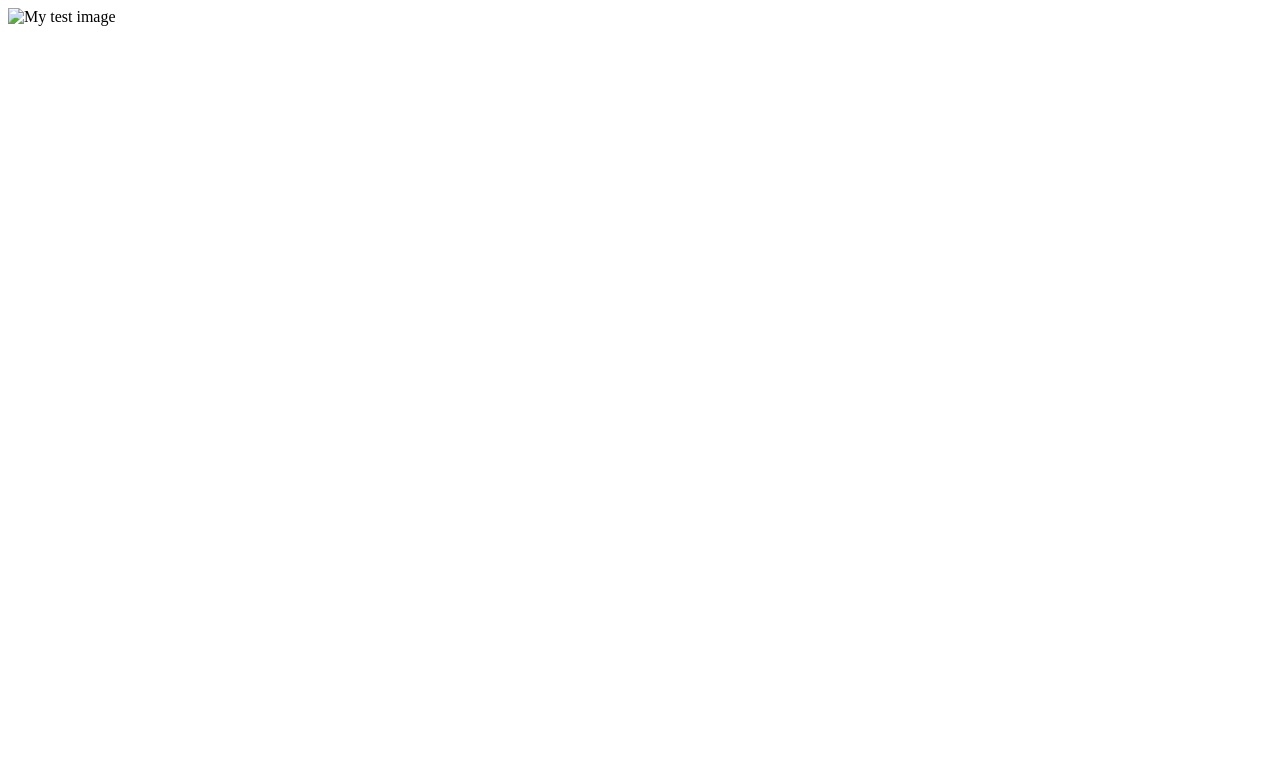
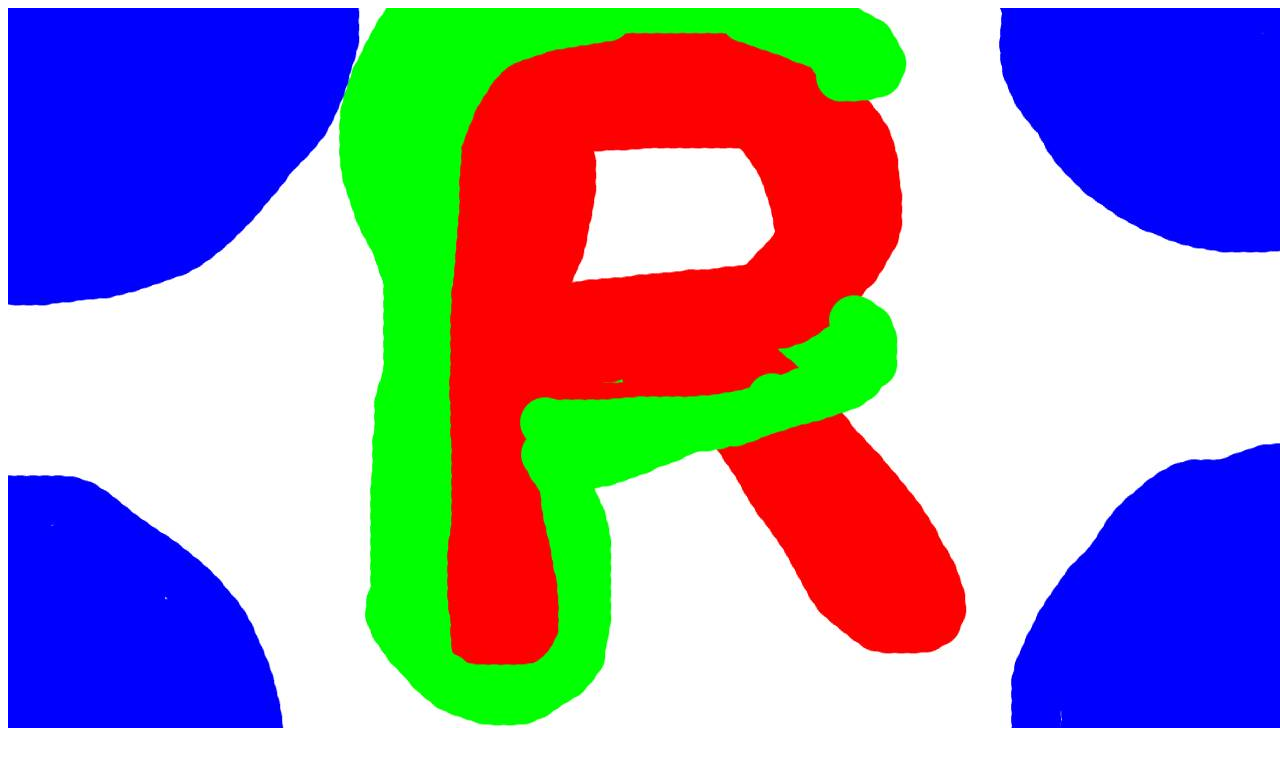
Before and after one commit to 24ta/MyHP, a plain HTML site: page index.html in a window 1280 px wide. Drawn offline with Linux system fonts and the light colour scheme.

Commit message:
add images

```diff
--- a/index.html
+++ b/index.html
@@ -5,6 +5,6 @@
     <title>My test page</title>
   </head>
   <body>
-    <img src="images/firefox-icon.png" alt="My test image">
+    <img src="./images/FR.jpg" alt="My test image">
   </body>
 </html>
```
Also changed, not shown: images/FR.jpg (added).
